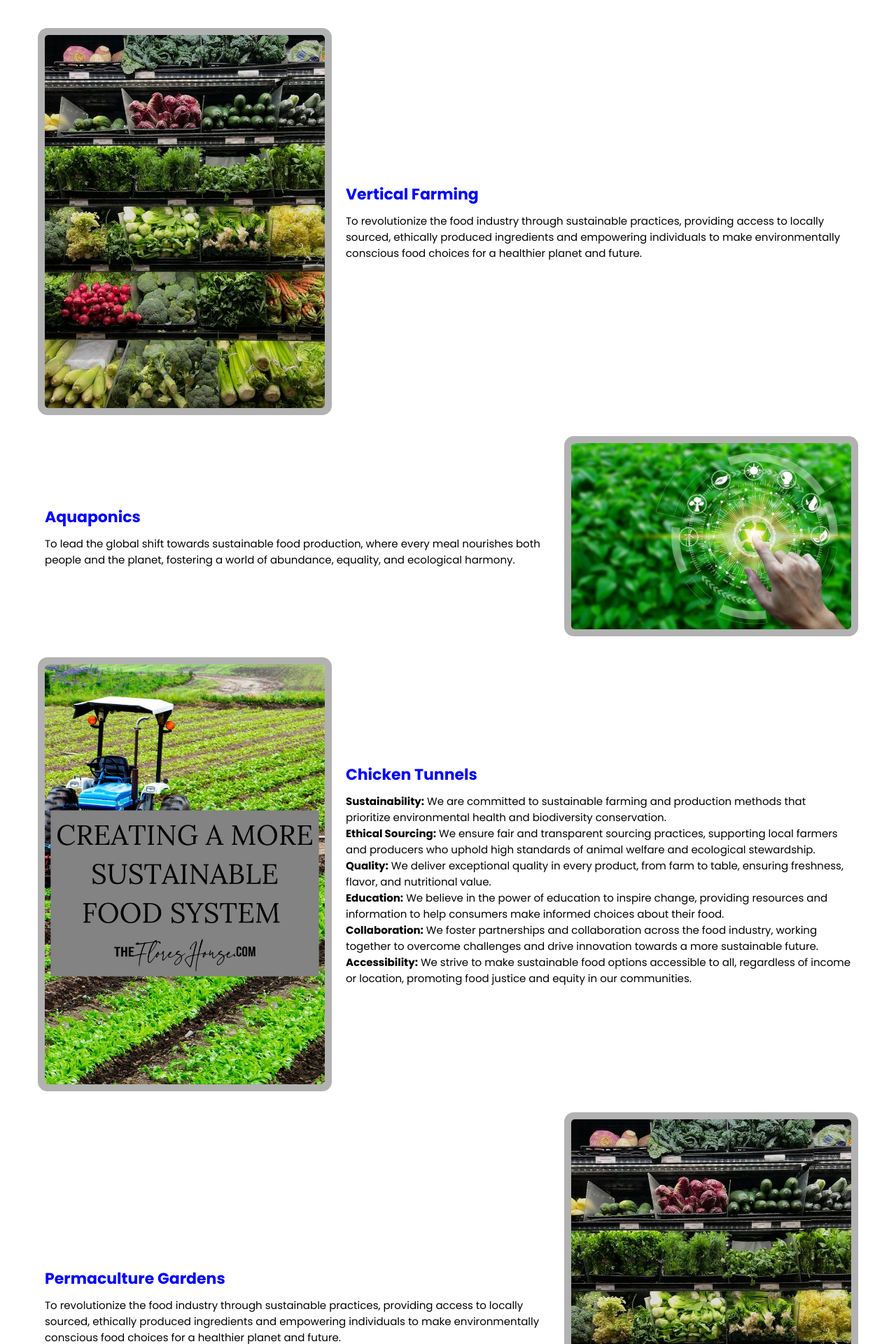
After one commit to Manoty/ECO-AFRIQA, a Python web app: template Home/Templates/services.html in a window 1280 px wide. The commit adds this page. Shown: the top 1920 px of the page at 70% size. Run offline with Jinja, Linux system fonts and the light colour scheme; the template is opened without the code that fills it, so the values that code supplies are empty.

Commit message:
created services page and styles

```diff
--- a/Home/Templates/Index.html
+++ b/Home/Templates/Index.html
@@ -3,7 +3,7 @@
 <head>
     <meta charset="UTF-8">
     <meta name="viewport" content="width=device-width, initial-scale=1.0">
-    <title>Eco-Afriqa</title>
+    <title>FRESHLY</title>
     <link rel="stylesheet" href="../static/css/style.css">
     <link rel="stylesheet" href="https://cdnjs.cloudflare.com/ajax/libs/font-awesome/6.5.2/css/all.min.css">
     <script src="../static/script.js" defer></script>
--- /dev/null
+++ b/Home/Templates/services.html
@@ -0,0 +1,114 @@
+<!DOCTYPE html>
+<html lang="en">
+
+<head>
+    <meta charset="UTF-8">
+    <meta name="viewport" content="width=device-width, initial-scale=1.0">
+    <title>FRESHLY</title>
+    <link rel="stylesheet" href="../static/css/services_styles.css">
+</head>
+
+<body>
+    <!--start of mission vision and values section-->
+    <div class="mvv-container">
+        <div class="mvv-block">
+            <div class="image">
+                <img src="../static/images/mission.jpeg" alt="">
+            </div>
+            <div class="content">
+                <h4>Vertical Farming</h4>
+                <p>To revolutionize the food industry through sustainable practices, providing access to locally
+                    sourced, ethically produced ingredients and empowering individuals to make environmentally conscious
+                    food choices for a healthier planet and future.</p>
+            </div>
+        </div>
+        <div class="mvv-block">
+            <div class="image">
+                <img src="../static/images/vision2.jpeg" alt="">
+            </div>
+            <div class="content">
+                <h4>Aquaponics</h4>
+                <p>To lead the global shift towards sustainable food production, where every meal nourishes both people
+                    and the planet, fostering a world of abundance, equality, and ecological harmony.</p>
+            </div>
+        </div>
+        <div class="mvv-block">
+            <div class="image">
+                <img src="../static/images/Sustainable Food Systems.jpeg" alt="">
+            </div>
+            <div class="content">
+                <h4>Chicken Tunnels</h4>
+                <p><b>Sustainability:</b> We are committed to sustainable farming and production methods that prioritize
+                    environmental health and biodiversity conservation.
+                    <br><b>Ethical Sourcing:</b> We ensure fair and transparent sourcing practices, supporting local
+                    farmers and
+                    producers who uphold high standards of animal welfare and ecological stewardship.
+                    <br><b>Quality:</b> We deliver exceptional quality in every product, from farm to table, ensuring
+                    freshness,
+                    flavor, and nutritional value.
+                    <br><b>Education:</b> We believe in the power of education to inspire change, providing resources
+                    and
+                    information to help consumers make informed choices about their food.
+                    <br><b>Collaboration:</b> We foster partnerships and collaboration across the food industry, working
+                    together
+                    to overcome challenges and drive innovation towards a more sustainable future.
+                    <br><b>Accessibility:</b> We strive to make sustainable food options accessible to all, regardless
+                    of income or
+                    location, promoting food justice and equity in our communities.
+                </p>
+            </div>
+        </div>
+        <div class="mvv-block">
+            <div class="image">
+                <img src="../static/images/mission.jpeg" alt="">
+            </div>
+            <div class="content">
+                <h4>Permaculture Gardens</h4>
+                <p>To revolutionize the food industry through sustainable practices, providing access to locally
+                    sourced, ethically produced ingredients and empowering individuals to make environmentally conscious
+                    food choices for a healthier planet and future.</p>
+            </div>
+        </div>
+        <div class="mvv-block">
+            <div class="image">
+                <img src="../static/images/vision2.jpeg" alt="">
+            </div>
+            <div class="content">
+                <h4>Farm to table markets</h4>
+                <p>To lead the global shift towards sustainable food production, where every meal nourishes both people
+                    and the planet, fostering a world of abundance, equality, and ecological harmony.</p>
+            </div>
+        </div>
+        <div class="mvv-block">
+            <div class="image">
+                <img src="../static/images/Sustainable Food Systems.jpeg" alt="">
+            </div>
+            <div class="content">
+                <h4>Educational Awareness</h4>
+                <p><b>Sustainability:</b> We are committed to sustainable farming and production methods that prioritize
+                    environmental health and biodiversity conservation.
+                    <br><b>Ethical Sourcing:</b> We ensure fair and transparent sourcing practices, supporting local
+                    farmers and
+                    producers who uphold high standards of animal welfare and ecological stewardship.
+                    <br><b>Quality:</b> We deliver exceptional quality in every product, from farm to table, ensuring
+                    freshness,
+                    flavor, and nutritional value.
+                    <br><b>Education:</b> We believe in the power of education to inspire change, providing resources
+                    and
+                    information to help consumers make informed choices about their food.
+                    <br><b>Collaboration:</b> We foster partnerships and collaboration across the food industry, working
+                    together
+                    to overcome challenges and drive innovation towards a more sustainable future.
+                    <br><b>Accessibility:</b> We strive to make sustainable food options accessible to all, regardless
+                    of income or
+                    location, promoting food justice and equity in our communities.
+                </p>
+            </div>
+        </div>
+
+
+    </div>
+
+</body>
+
+</html>
--- /dev/null
+++ b/Home/static/css/services_styles.css
@@ -0,0 +1,83 @@
+@import url('https://fonts.googleapis.com/css2?family=Poppins:ital,wght@0,100;0,200;0,300;0,400;0,500;0,600;0,700;0,800;0,900;1,100;1,200;1,300;1,400;1,500;1,600;1,700;1,800;1,900&family=Roboto+Slab:wght@100..900&display=swap');
+
+
+* {
+    margin: 0;
+    padding: 0;
+    box-sizing: border-box;
+    font-family: "Poppins", sans-serif;
+
+}
+
+/*Mission, vision, values section*/
+.mvv-container {
+    max-width: 90%;
+    margin: 50px auto 0;
+}
+
+.mvv-container .mvv-block {
+    margin-bottom: 50px;
+    display: flex;
+    flex-direction: row;
+    flex-wrap: wrap;
+}
+
+.mvv-container .mvv-block .image {
+    flex: 0 0 auto;
+    width: 400px;
+    overflow: hidden;
+    border-radius: 5px;
+    box-shadow: 0 0 0 10px rgba(0, 0, 0, .3);
+    line-height: 0;
+}
+
+.mvv-container .mvv-block .image img {
+    width: 100%;
+    transition: transform 0.3s;
+    transform: scale(1);
+}
+
+.mvv-container .mvv-block .image:hover img {
+    transform: scale(1);
+
+}
+
+.mvv-container .mvv-block .content {
+    flex: 0 0 auto;
+    width: calc(100% - 400px);
+    box-sizing: border-box;
+    align-self: center;
+}
+
+.mvv-container .mvv-block .content h4 {
+    font-weight: 700;
+    font-size: 22px;
+    color: blue;
+    margin-bottom: 10px;
+
+}
+
+.mvv-container .mvv-block .content p {
+    font-size: 15px;
+}
+
+@media screen and (min-width:1024px) {
+    .mvv-container .mvv-block:nth-child(odd) .image {
+        order: 1;
+
+    }
+
+    .mvv-container .mvv-block:nth-child(even) .image {
+        order: 2;
+    }
+
+    .mvv-container .mvv-block:nth-child(odd) .content {
+        order: 2;
+        padding-left: 30px;
+    }
+
+    .mvv-container .mvv-block:nth-child(even) .content {
+        order: 1;
+        padding-right: 30px;
+    }
+}
```
